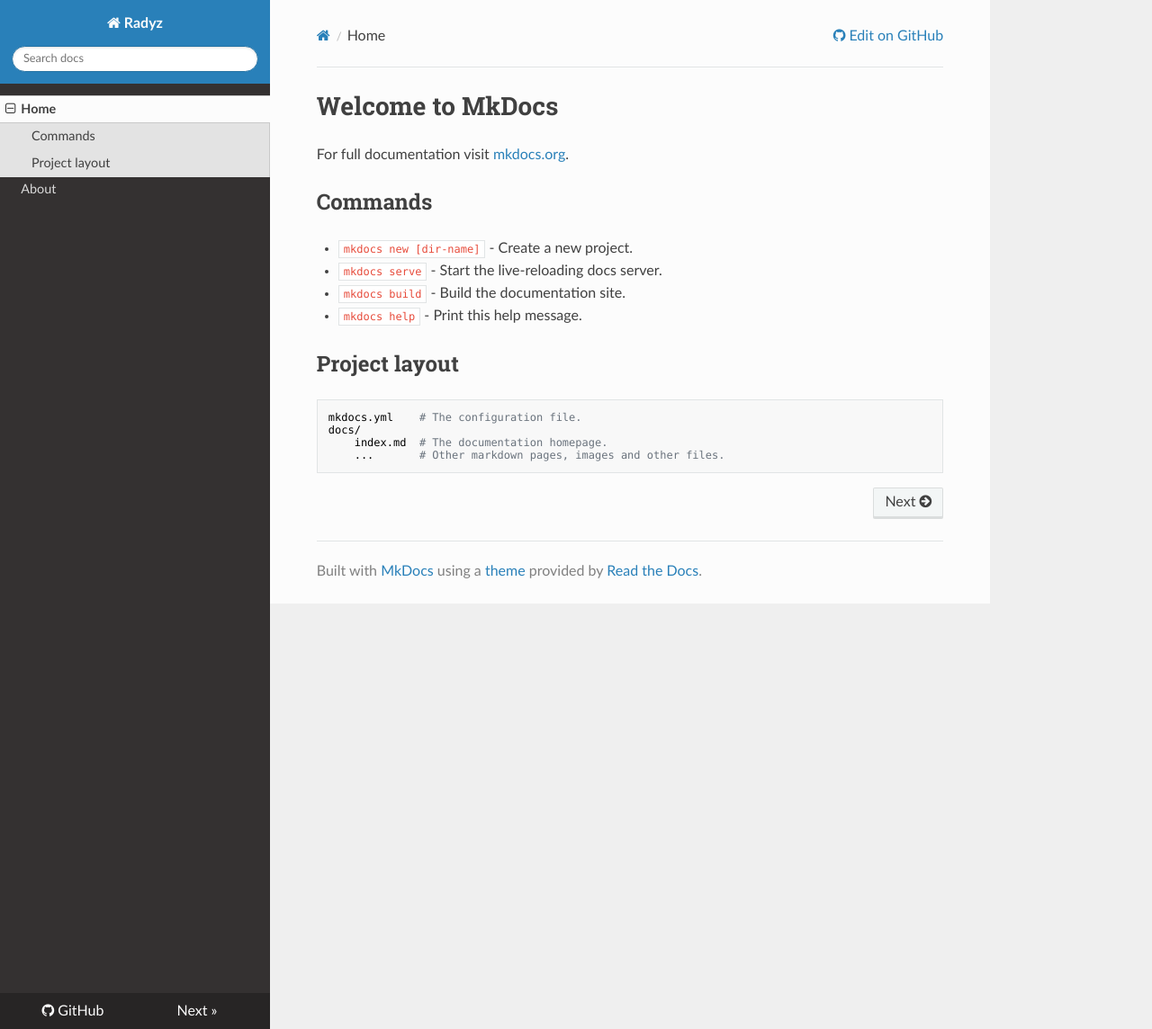
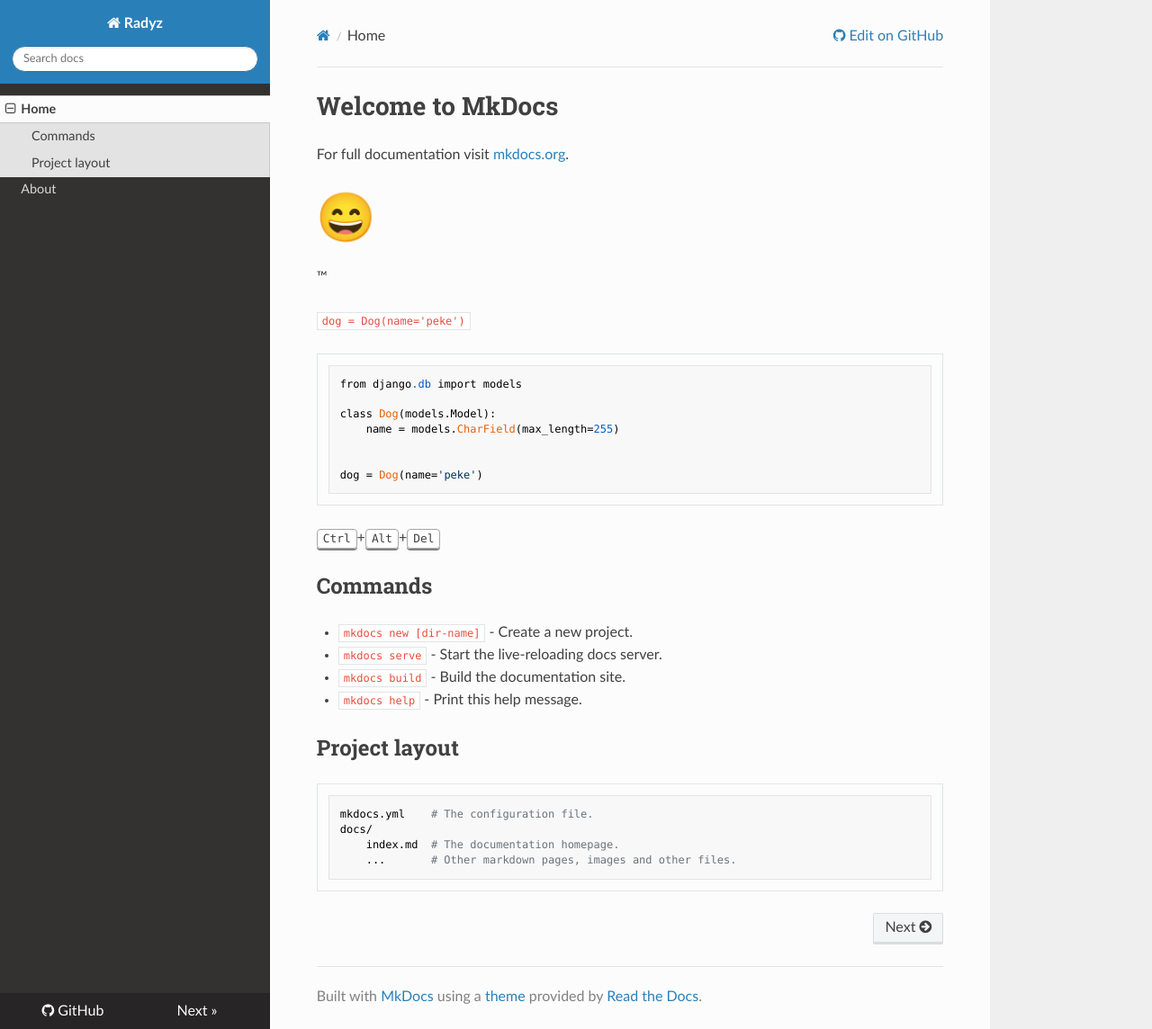
Before and after one commit to radyz/me, an MkDocs documentation site: the page built from docs/index.md, in a window 1280 px wide and 1144 px high. Shown: the whole window at 90% size. Built offline with MkDocs 1.6.1, drawn with Linux system fonts in a browser that asks for light colours; nearby versions of some CDN libraries; emoji names are drawn with the system emoji font; old or Windows-style settings are respelled for this version of MkDocs.

Commit message:
:construction: Configure extensions and plugins

````diff
--- a/docs/index.md
+++ b/docs/index.md
@@ -1,6 +1,24 @@
 # Welcome to MkDocs
 
 For full documentation visit [mkdocs.org](http://mkdocs.org).
+
+:smile:
+
+(tm)
+
+`:::python dog = Dog(name='peke')`
+
+```python
+from django.db import models
+
+class Dog(models.Model):
+    name = models.CharField(max_length=255)
+
+
+dog = Dog(name='peke')
+```
+
+++ctrl+alt+delete++
 
 ## Commands
 
--- a/mkdocs.yml
+++ b/mkdocs.yml
@@ -1,6 +1,29 @@
 site_name: Radyz
+site_author: Ernesto Chavez Sanchez
+jsite_description: Personal newbie blog
 pages:
   - Home: index.md
   - About: about.md
 theme: readthedocs
 repo_url: https://github.com/radyz/me
+edit_uri: blob/master/docs/
+google_analytics: ['UA-41184494-1', 'radyz']
+markdown_extensions:
+  - smarty
+  - toc:
+      permalink: True
+  - pymdownx.smartsymbols
+  - pymdownx.highlight:
+      use_pygments: True
+  - pymdownx.inlinehilite
+  - pymdownx.superfences
+  - pymdownx.emoji:
+      emoji_generator: !!python/name:pymdownx.emoji.to_svg
+  - pymdownx.tasklist
+  - pymdownx.keys
+  - pymdownx.betterem
+  - pymdownx.mark
+plugins:
+  - search
+  - awesome-pages
+dev_addr: '0.0.0.0:8000'
--- /dev/null
+++ b/requirements.txt
@@ -0,0 +1,4 @@
+mkdocs==0.17.5
+pymdown-extensions==4.11
+Pygments==2.2.0
+mkdocs-awesome-pages-plugin==1.2.0
````
